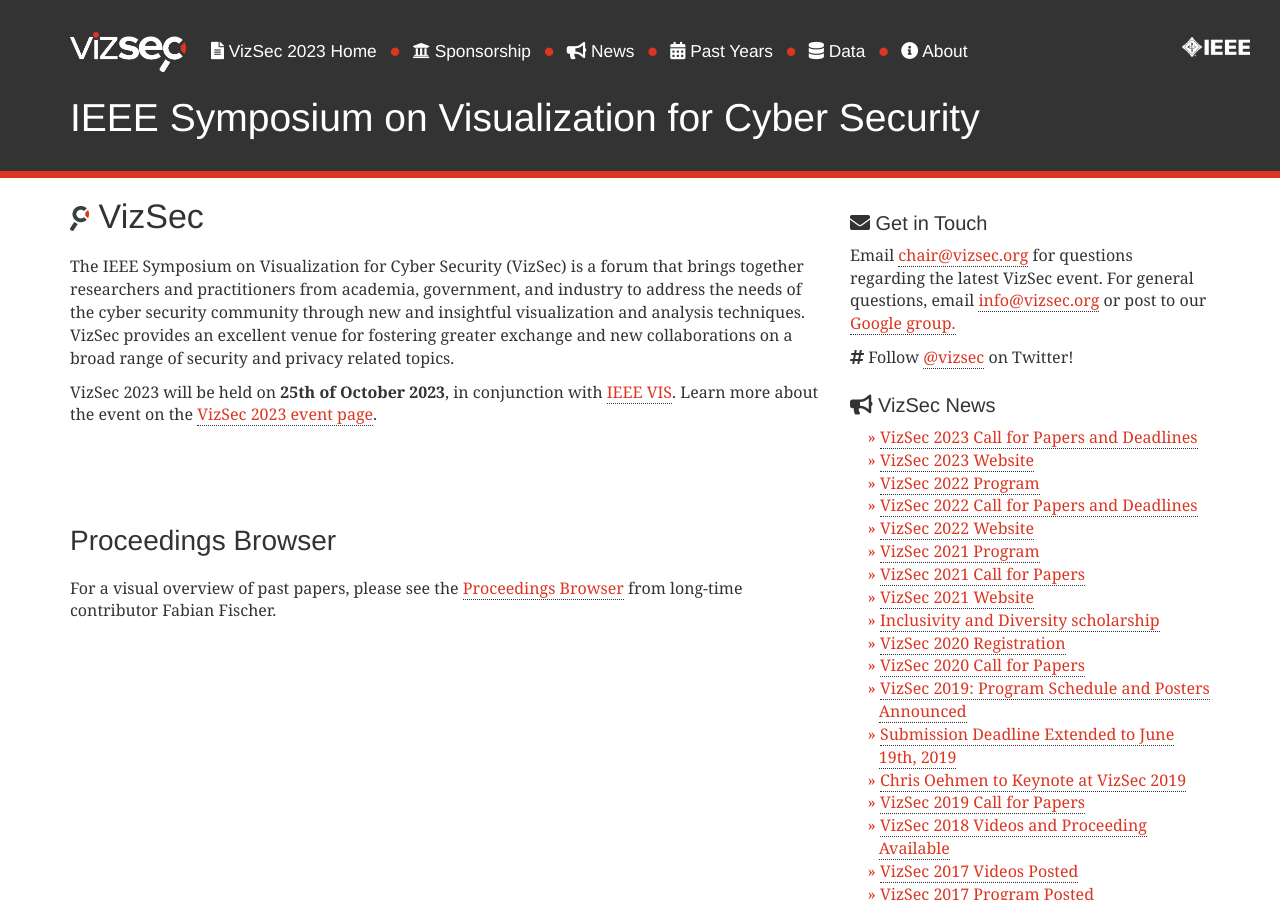
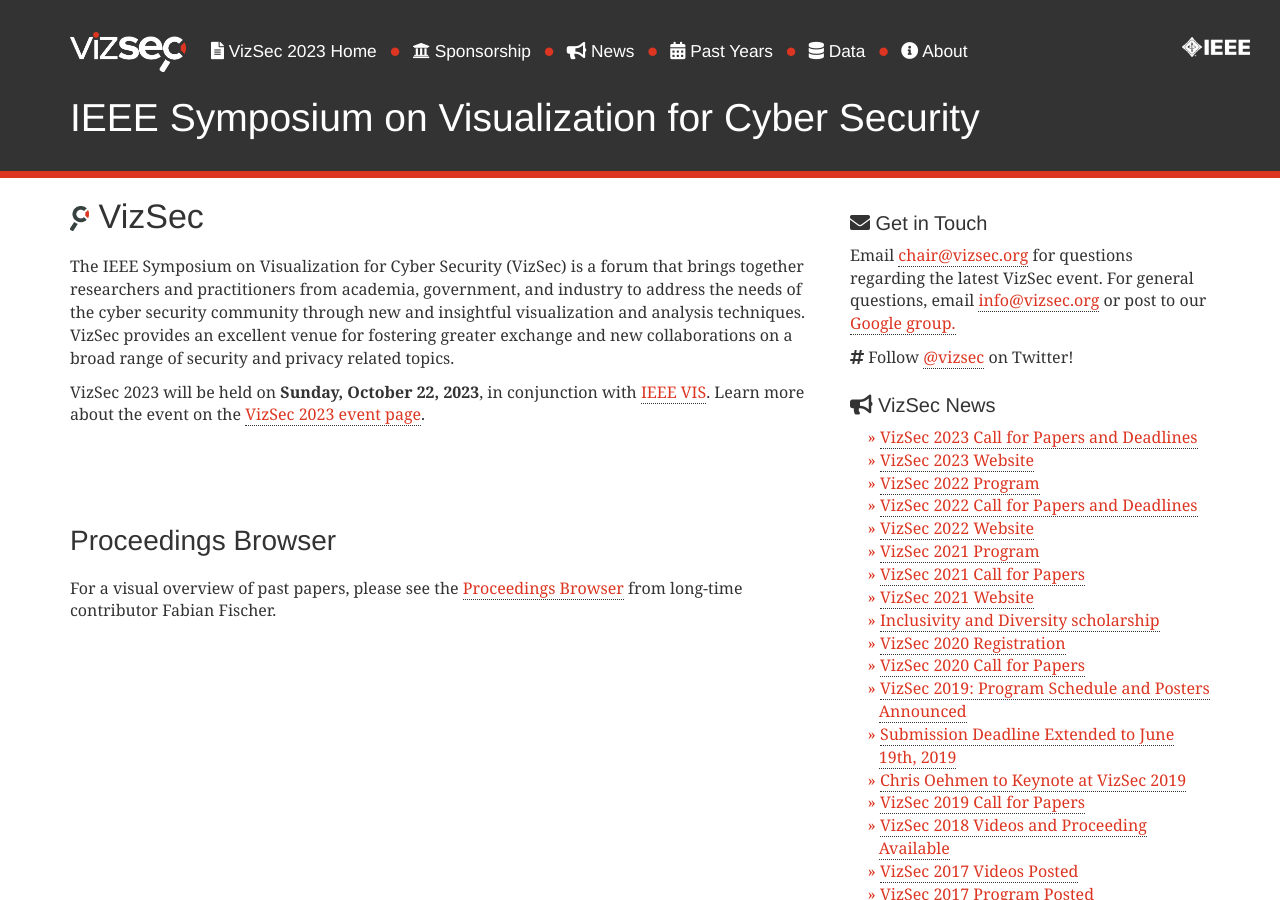
Before and after one commit to vizsec/vizsec.github.io, a Jekyll site: the page built from index.md, in a window 1280 px wide and 900 px high. Built offline with Jekyll 4.4.1, drawn with Linux system fonts in a browser that asks for light colours; nearby versions of some CDN libraries.

Commit message:
update date on homepage

```diff
--- a/index.md
+++ b/index.md
@@ -9,7 +9,7 @@
 visualization and analysis techniques. VizSec provides an excellent venue for fostering greater exchange and new collaborations on a broad range of security
 and privacy related topics.
 
-<p>VizSec 2023 will be held on <strong>25th of October 2023</strong>, in conjunction with <a href="http://ieeevis.org/">IEEE VIS</a>. Learn more about the event on the <a href="/vizsec2023">VizSec 2023 event page</a>.</p> <br/><br/><br/>
+<p>VizSec 2023 will be held on <strong>Sunday, October 22, 2023</strong>, in conjunction with <a href="http://ieeevis.org/">IEEE VIS</a>. Learn more about the event on the <a href="/vizsec2023">VizSec 2023 event page</a>.</p> <br/><br/><br/>
 
 ### Proceedings Browser
 
```
